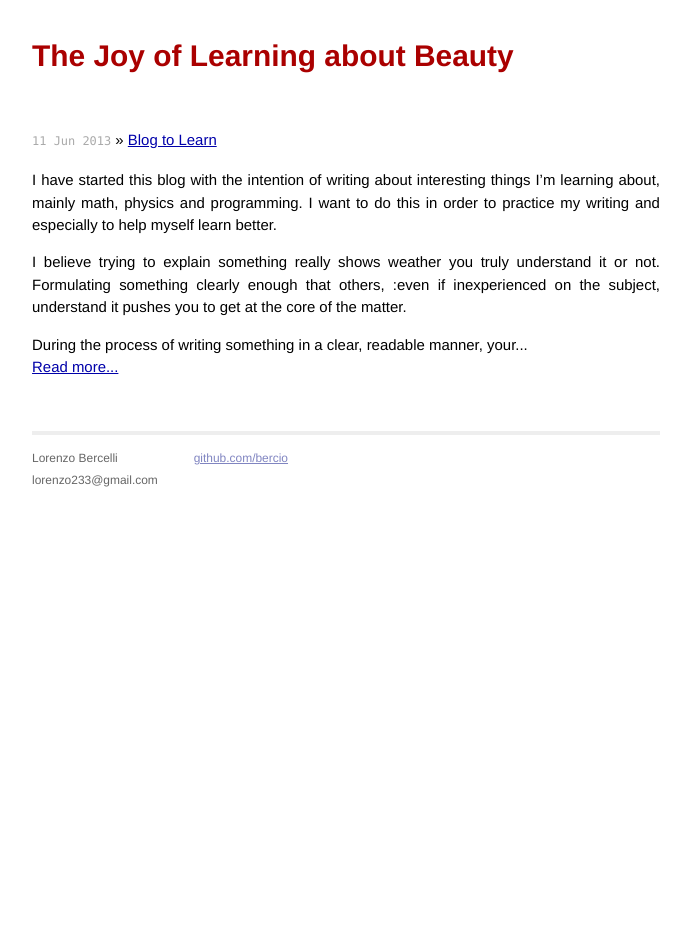
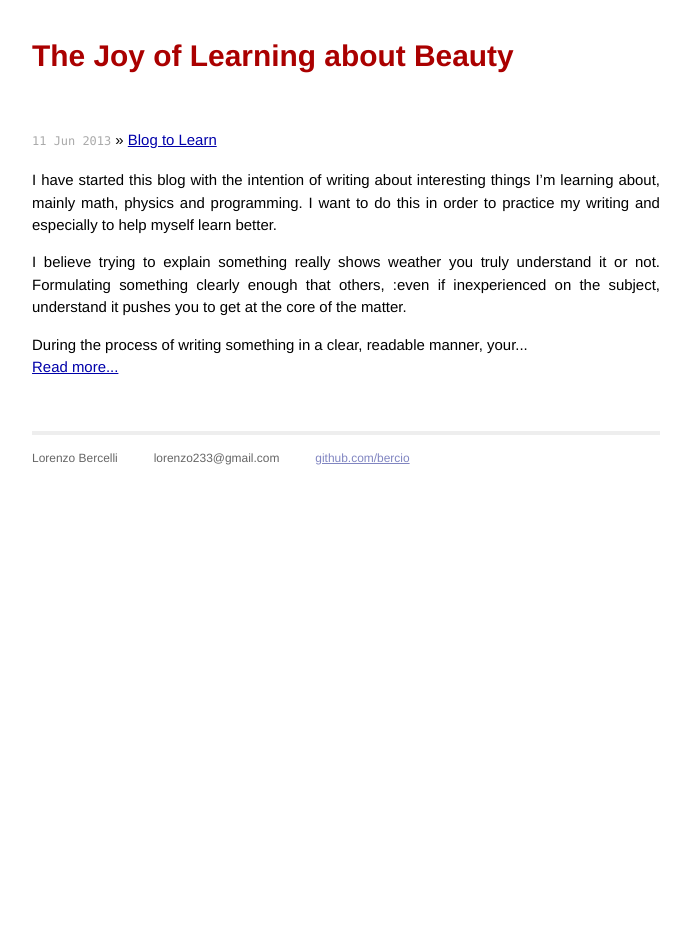
Before and after one commit to Bercio/bercio.github.io, a Jekyll site: the page built from index.html, in a window 1280 px wide. Shown: the whole page, without its empty margins (294-985 px from the left). Built offline with Jekyll 4.4.1, drawn with Linux system fonts in a browser that asks for light colours.

Commit message:
email nowlooks nicer

```diff
--- a/_layouts/default.html
+++ b/_layouts/default.html
@@ -27,7 +27,11 @@
               <div class="contact">
                 <p>
                   Lorenzo Bercelli<br />
-                 lorenzo233@gmail.com
+                </p>
+              </div>
+              <div class="contact">
+                <p>
+                  lorenzo233@gmail.com<br />
                 </p>
               </div>
               <div class="contact">
```
